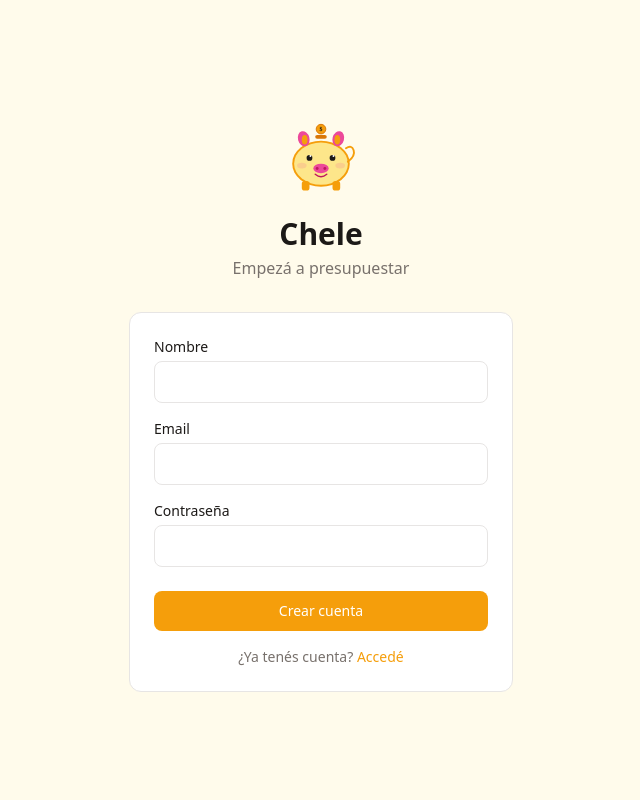
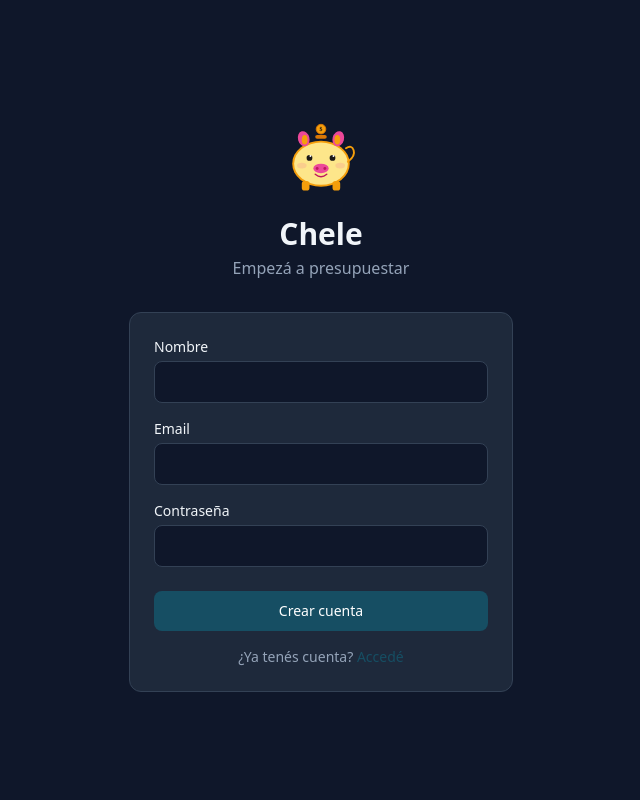
Before and after one commit to cesardarinel/chele, a Django app: page /registro/ in a window 1280 px wide. Shown: the whole page, without its empty margins (319-959 px from the left). Run offline with Django 5.2, Linux system fonts and the light colour scheme; some libraries are stand-ins or nearby versions.

Commit message:
feat: aplica dark mode a templates de autenticación

```diff
--- a/templates/registration/register.html
+++ b/templates/registration/register.html
@@ -10,7 +10,7 @@
         theme: {
             extend: {
                 colors: {
-                    chele: { gold: '#F59E0B', 'gold-dark': '#D97706', cream: '#FFFBEB', dark: '#1C1917', text: '#1C1917', 'text-secondary': '#78716C', border: '#E7E5E4' }
+                    chele: { primary: '#164E63', 'primary-dark': '#0F3A48', bg: '#0F172A', surface: '#1E293B', text: '#F1F5F9', 'text-secondary': '#94A3B8', 'text-muted': '#64748B', border: '#334155', danger: '#DC2626' }
                 }
             }
         }
@@ -18,32 +18,32 @@
     </script>
     <link rel="icon" href="{% static 'img/cerdito.svg' %}">
 </head>
-<body class="bg-chele-cream flex items-center justify-center min-h-screen p-4">
+<body class="bg-chele-bg flex items-center justify-center min-h-screen p-4">
     <div class="w-full max-w-sm">
         <div class="text-center mb-8">
             <img src="{% static 'img/cerdito.svg' %}" alt="Cerdito Chele" class="w-24 h-24 mx-auto">
-            <h1 class="text-3xl font-bold text-chele-dark mt-3">Chele</h1>
+            <h1 class="text-3xl font-bold text-chele-text mt-3">Chele</h1>
             <p class="text-chele-text-secondary mt-1">Empezá a presupuestar</p>
         </div>
-        <div class="bg-white rounded-xl border border-chele-border p-6">
+        <div class="bg-chele-surface rounded-xl border border-chele-border p-6">
             <form method="post">
                 {% csrf_token %}
                 <div class="mb-4">
-                    <label class="block text-sm font-medium text-chele-dark mb-1">Nombre</label>
-                    <input type="text" name="name" required class="w-full border border-chele-border rounded-lg px-3 py-2.5 text-sm focus:border-chele-gold focus:ring-1 focus:ring-chele-gold">
+                    <label class="block text-sm font-medium text-chele-text mb-1">Nombre</label>
+                    <input type="text" name="name" required class="w-full bg-chele-bg border border-chele-border rounded-lg px-3 py-2.5 text-sm focus:border-chele-primary focus:ring-1 focus:ring-chele-primary text-chele-text">
                 </div>
                 <div class="mb-4">
-                    <label class="block text-sm font-medium text-chele-dark mb-1">Email</label>
-                    <input type="email" name="email" required class="w-full border border-chele-border rounded-lg px-3 py-2.5 text-sm focus:border-chele-gold focus:ring-1 focus:ring-chele-gold">
+                    <label class="block text-sm font-medium text-chele-text mb-1">Email</label>
+                    <input type="email" name="email" required class="w-full bg-chele-bg border border-chele-border rounded-lg px-3 py-2.5 text-sm focus:border-chele-primary focus:ring-1 focus:ring-chele-primary text-chele-text">
                 </div>
                 <div class="mb-6">
-                    <label class="block text-sm font-medium text-chele-dark mb-1">Contraseña</label>
-                    <input type="password" name="password" required class="w-full border border-chele-border rounded-lg px-3 py-2.5 text-sm focus:border-chele-gold focus:ring-1 focus:ring-chele-gold">
+                    <label class="block text-sm font-medium text-chele-text mb-1">Contraseña</label>
+                    <input type="password" name="password" required class="w-full bg-chele-bg border border-chele-border rounded-lg px-3 py-2.5 text-sm focus:border-chele-primary focus:ring-1 focus:ring-chele-primary text-chele-text">
                 </div>
-                <button type="submit" class="w-full bg-chele-gold text-white rounded-lg py-2.5 text-sm font-medium hover:bg-chele-gold-dark transition">Crear cuenta</button>
+                <button type="submit" class="w-full bg-chele-primary text-white rounded-lg py-2.5 text-sm font-medium hover:bg-chele-primary-dark transition">Crear cuenta</button>
             </form>
             <p class="mt-4 text-sm text-center text-chele-text-secondary">
-                ¿Ya tenés cuenta? <a href="{% url 'login' %}" class="text-chele-gold hover:text-chele-gold-dark font-medium">Accedé</a>
+                ¿Ya tenés cuenta? <a href="{% url 'login' %}" class="text-chele-primary hover:text-chele-primary-dark font-medium">Accedé</a>
             </p>
         </div>
     </div>
```
Also changed, not shown: templates/registration/login.html (+11 -11 lines).
